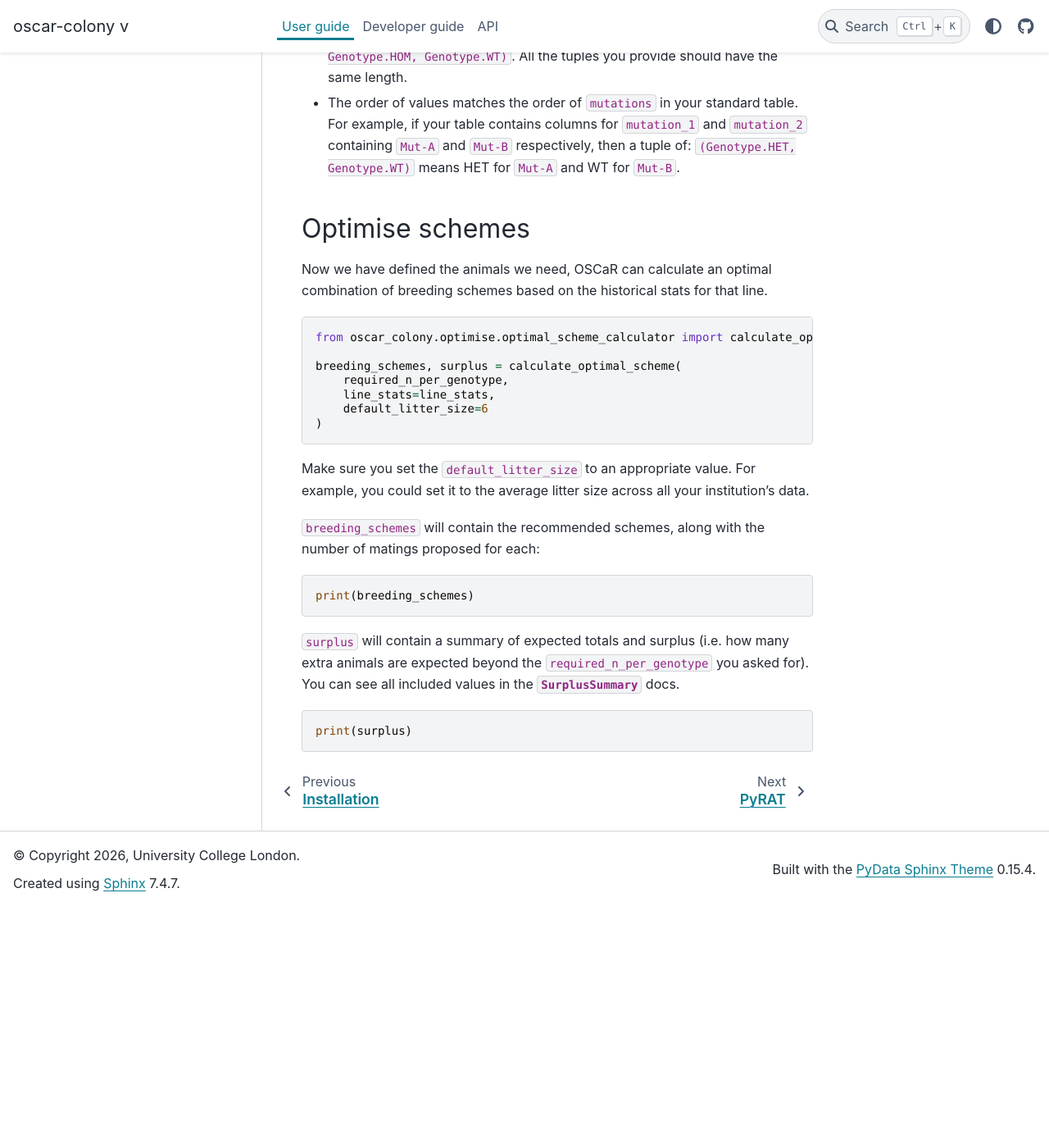
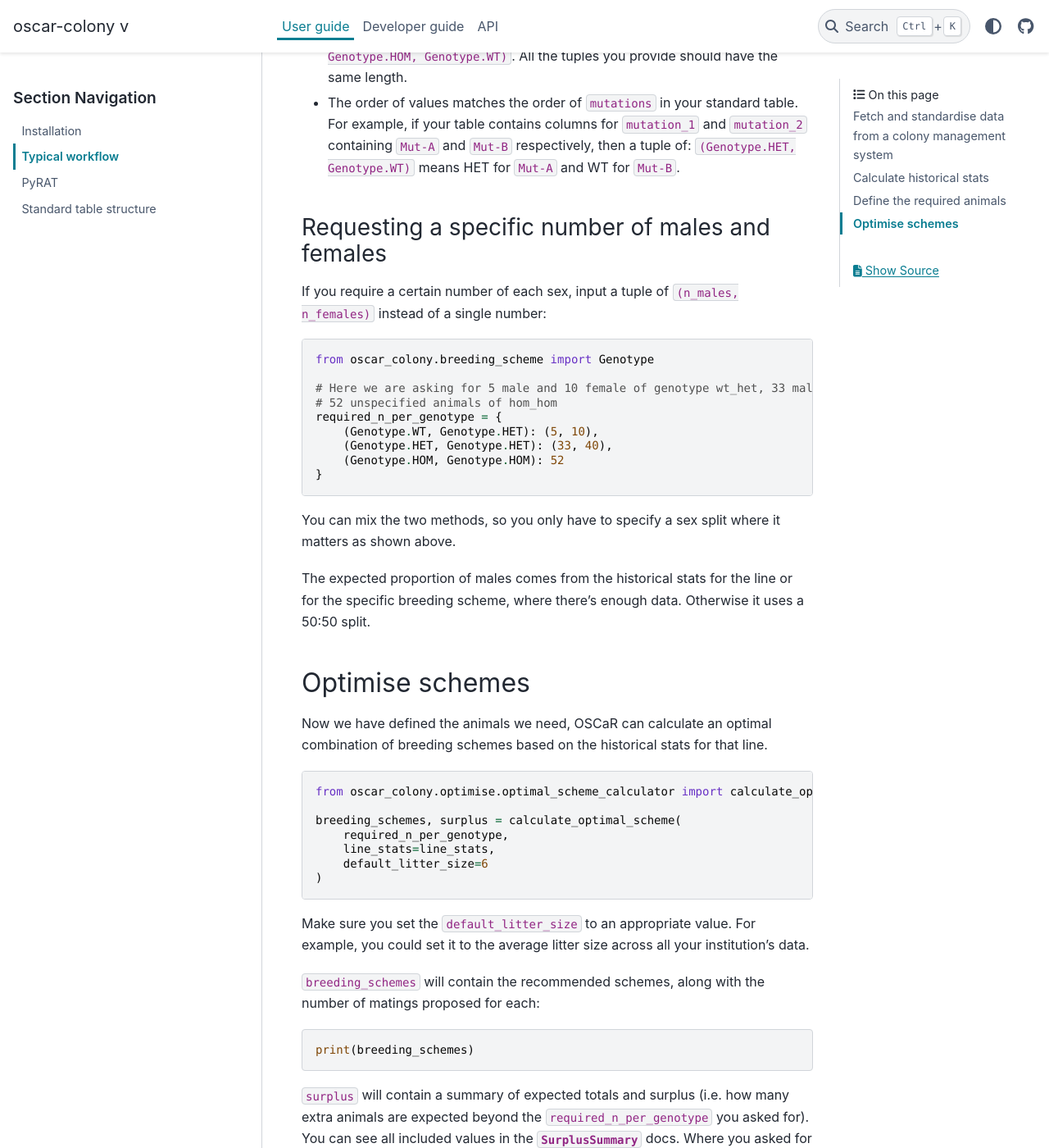
Before and after one commit to neuroinformatics-unit/OSCaR, a Sphinx documentation site: the page built from docs/source/user_guide/typical_workflow.md, in a window 1280 px wide and 1400 px high, scrolled down 1588 px. Shown: the whole window at 82% size. Built offline with Sphinx 7.4.7 and the PyData theme 0.15.4, drawn with Linux system fonts in a browser that asks for light colours; before the commit the page ends 2695 px from its top, so only the background shows below that; some of the changed text lies outside the part shown.

Commit message:
added sex split and persistance of offspring sex in table to docs

````diff
--- a/docs/source/user_guide/typical_workflow.md
+++ b/docs/source/user_guide/typical_workflow.md
@@ -52,6 +52,25 @@
 - Have length matching the `n_mutations` in your standard table for the line of interest. So e.g. if `n_mutations=1` for this line, your tuples may look like: `(Genotype.WT,)`, or if `n_mutations=3` it may be: `(Genotype.HET, Genotype.HOM, Genotype.WT)`. All the tuples you provide should have the same length.
 - The order of values matches the order of `mutations` in your standard table. For example, if your table contains columns for `mutation_1` and `mutation_2` containing `Mut-A` and `Mut-B` respectively, then a tuple of: `(Genotype.HET, Genotype.WT)` means HET for `Mut-A` and WT for `Mut-B`.
 
+### Requesting a specific number of males and females
+
+If you require a certain number of each sex, input a tuple of `(n_males, n_females)` instead of a single number:
+
+```python
+from oscar_colony.breeding_scheme import Genotype
+
+# Here we are asking for 5 male and 10 female of genotype wt_het, 33 male and 40 female of het_het and
+# 52 unspecified animals of hom_hom
+required_n_per_genotype = {
+    (Genotype.WT, Genotype.HET): (5, 10),
+    (Genotype.HET, Genotype.HET): (33, 40),
+    (Genotype.HOM, Genotype.HOM): 52
+}
+```
+You can mix the two methods, so you only have to specify a sex split where it matters as shown above.
+
+The expected proportion of males comes from the historical stats for the line or for the specific breeding scheme, where there's enough data. Otherwise it uses a 50:50 split.
+
 ## Optimise schemes
 
 Now we have defined the animals we need, OSCaR can calculate an optimal combination of breeding schemes based on the historical stats for that line.
@@ -72,7 +91,8 @@
 print(breeding_schemes)
 ```
 
-`surplus` will contain a summary of expected totals and surplus (i.e. how many extra animals are expected beyond the `required_n_per_genotype` you asked for). You can see all included values in the {class}`~oscar_colony.optimise.surplus_summary.SurplusSummary` docs.
+`surplus` will contain a summary of expected totals and surplus (i.e. how many extra animals are expected beyond the `required_n_per_genotype` you asked for). You can see all included values in the {class}`~oscar_colony.optimise.surplus_summary.SurplusSummary` docs. Where you asked for a sex split, the summary will also include the expected male and female totals and surplus.
+
 ```python
 print(surplus)
 ```
````
Also changed, not shown: docs/source/user_guide/standard_table.md (+6 -5 lines).
